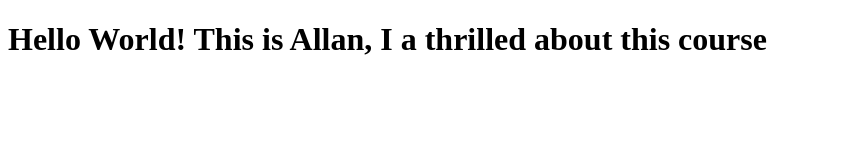
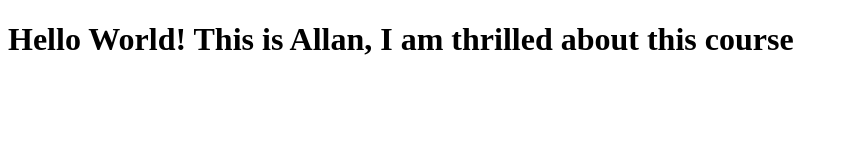
Before and after one commit to moltenRice/angularjs-test, a plain HTML site: page index.html in a window 1280 px wide. Shown: the whole page, without its empty margins (0-848 px from the left). Drawn offline with Linux system fonts and the light colour scheme.

Commit message:
First Web File

```diff
--- a/index.html
+++ b/index.html
@@ -17,7 +17,7 @@
             <p class="browsehappy">You are using an <strong>outdated</strong> browser. Please <a href="#">upgrade your browser</a> to improve your experience.</p>
         <![endif]-->
 
-        <h1>Hello World! This is Allan, I a thrilled about this course</h1>
+        <h1>Hello World! This is Allan, I am thrilled about this course</h1>
 
         <script src="" async defer></script>
     </body>
```
